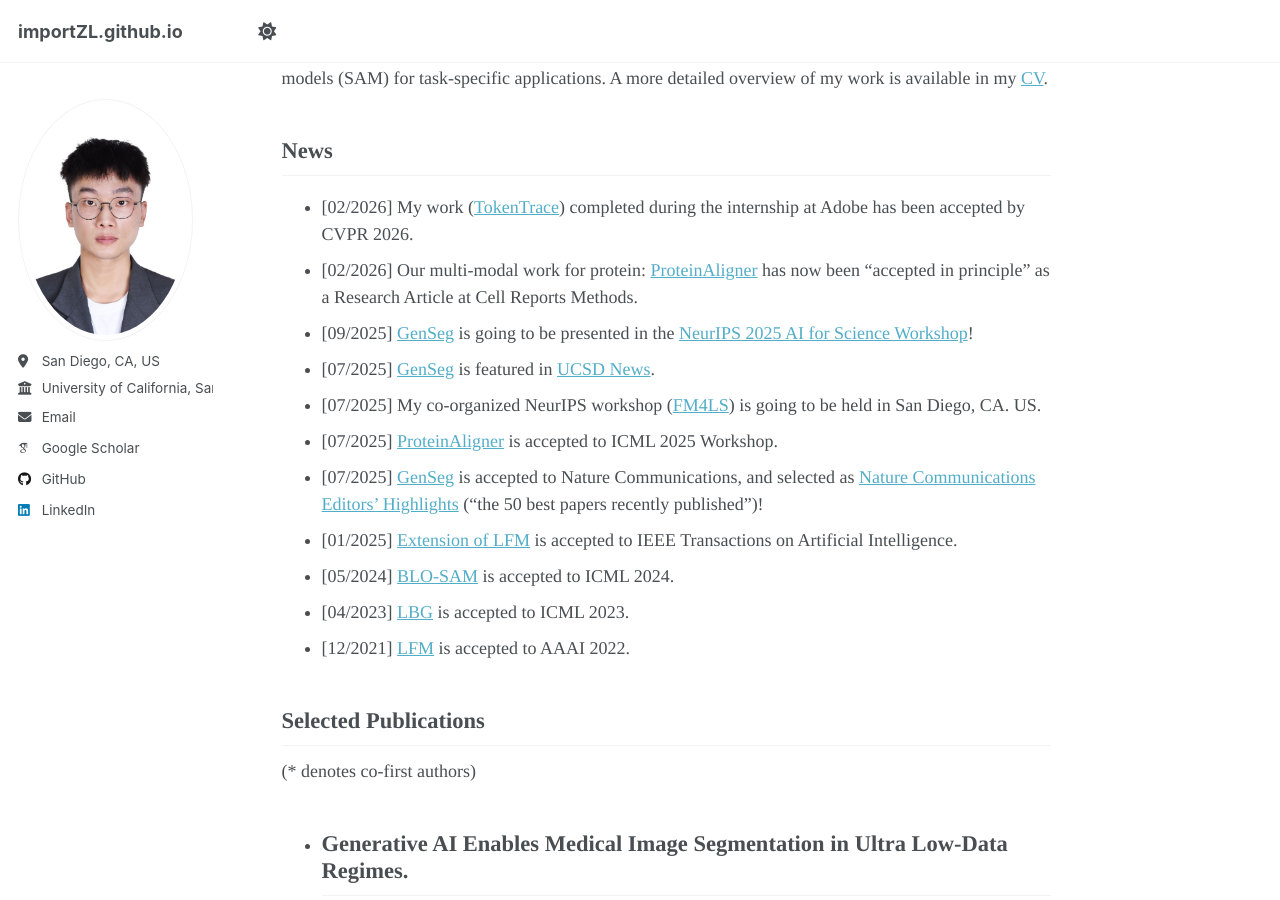
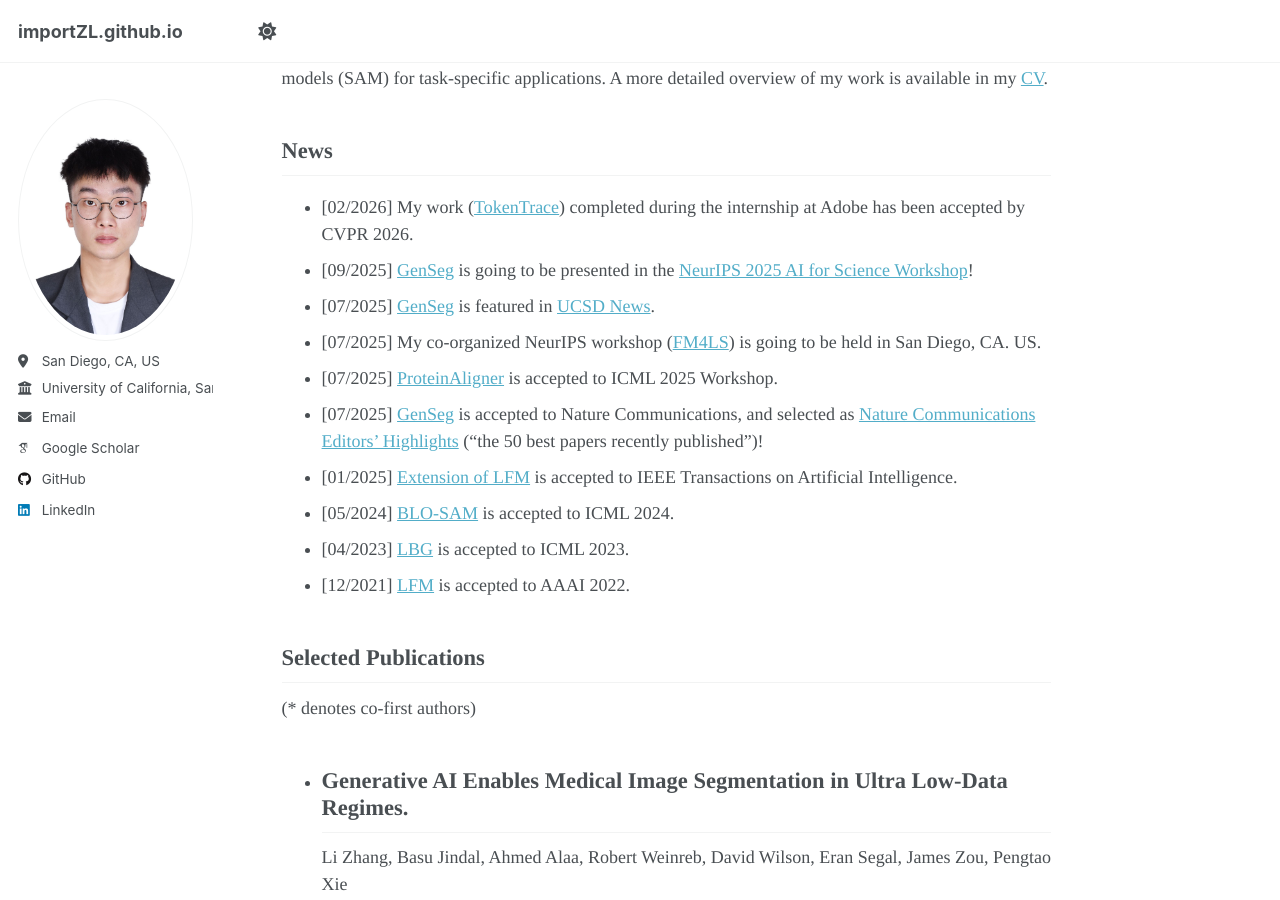
Before and after one commit to importZL/importZL.github.io, a Jekyll site: the page built from _pages/about.md, in a window 1280 px wide and 900 px high, scrolled down 312 px. Built offline with Jekyll 4.4.1, drawn with Linux system fonts in a browser that asks for light colours; some web fonts are replaced; a script that is not in the unit is left out.

Commit message:
Update about.md

```diff
--- a/_pages/about.md
+++ b/_pages/about.md
@@ -17,7 +17,7 @@ My research has primarily focused on computer vision, deep learning, and large l
 News
 ------
 - [02/2026] My work ([TokenTrace](https://arxiv.org/abs/2602.19019)) completed during the internship at Adobe has been accepted by CVPR 2026.
-- [02/2026] Our multi-modal work for protein: [ProteinAligner](https://www.biorxiv.org/content/10.1101/2024.10.06.616870v1) has now been “accepted in principle” as a Research Article at Cell Reports Methods.
+<!-- - [02/2026] Our multi-modal work for protein: [ProteinAligner](https://www.biorxiv.org/content/10.1101/2024.10.06.616870v1) has now been “accepted in principle” as a Research Article at Cell Reports Methods. -->
 - [09/2025] [GenSeg](https://www.nature.com/articles/s41467-025-61754-6) is going to be presented in the [NeurIPS 2025 AI for Science Workshop](https://ai4sciencecommunity.github.io/neurips25.html)!
 - [07/2025] [GenSeg](https://www.nature.com/articles/s41467-025-61754-6) is featured in [UCSD News](https://today.ucsd.edu/story/new-ai-tool-learns-to-read-medical-images-with-far-less-data).
 - [07/2025] My co-organized NeurIPS workshop ([FM4LS](https://nips2025fm4ls.github.io/index.html)) is going to be held in San Diego, CA. US.
```
